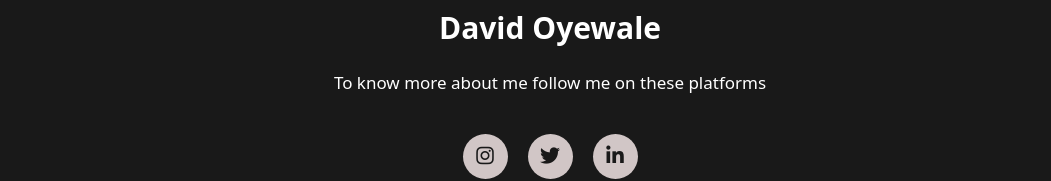
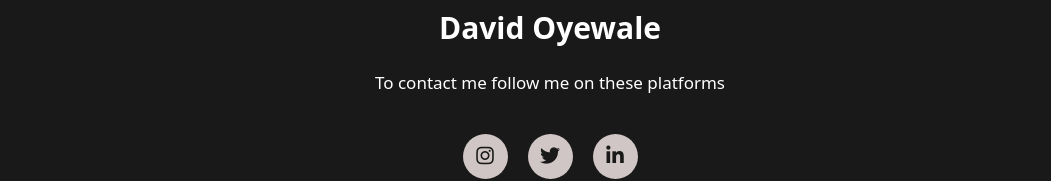
Before and after one commit to davidwale/my-first-website, a website: page index.html in a window 1280 px wide. Shown: the part 1994-2175 px from the top of the page, without its empty margins (90-1141 px from the left). Drawn offline with nearby package versions, Linux system fonts and the light colour scheme; a script that the page names is missing.

Commit message:
changed contact h1

```diff
--- a/index.html
+++ b/index.html
@@ -146,7 +146,7 @@
 <!-- footer start -->
     <footer id="contact-me">
         <p>David Oyewale</p>
-        <p>To know more about me
+        <p>To contact me
             follow me on these platforms
         </p>
         <div class="social">
```
